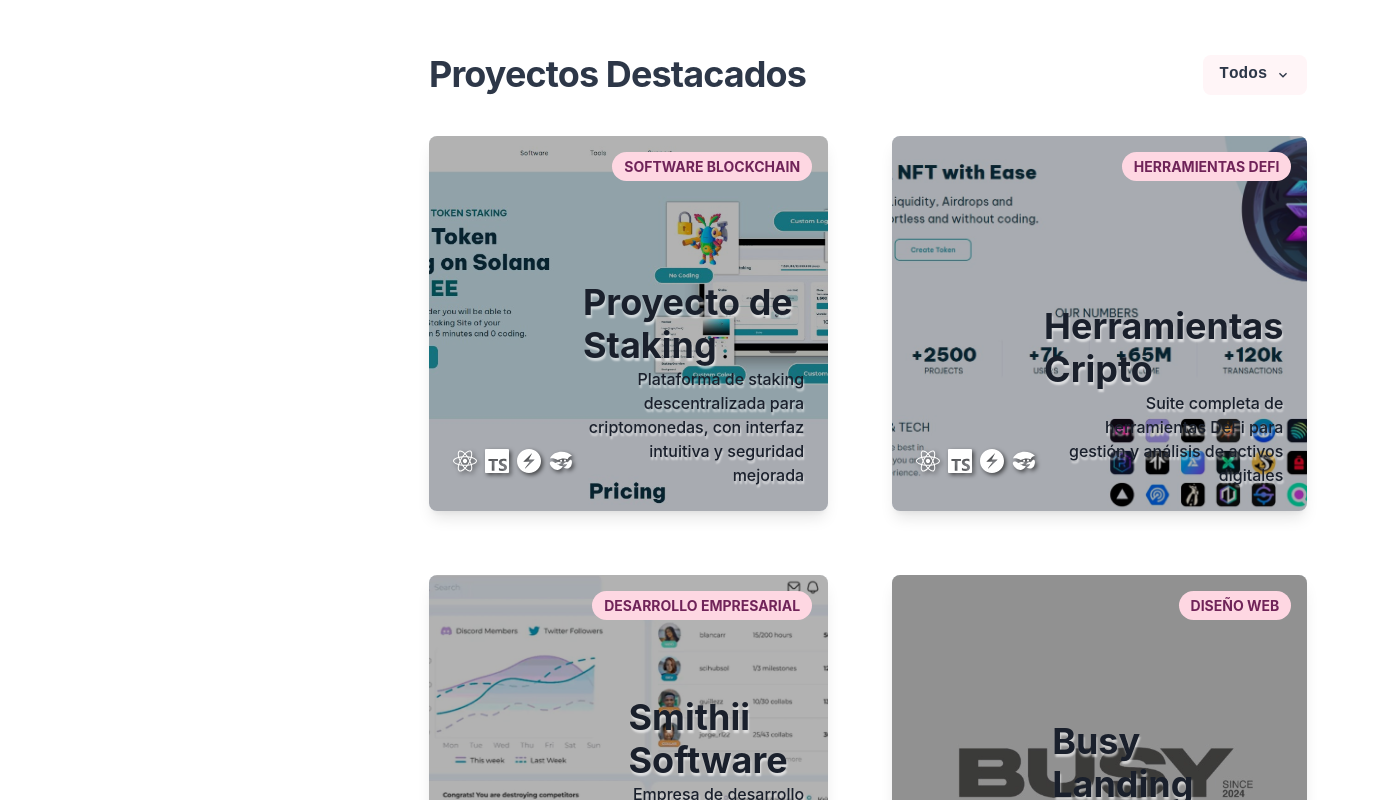
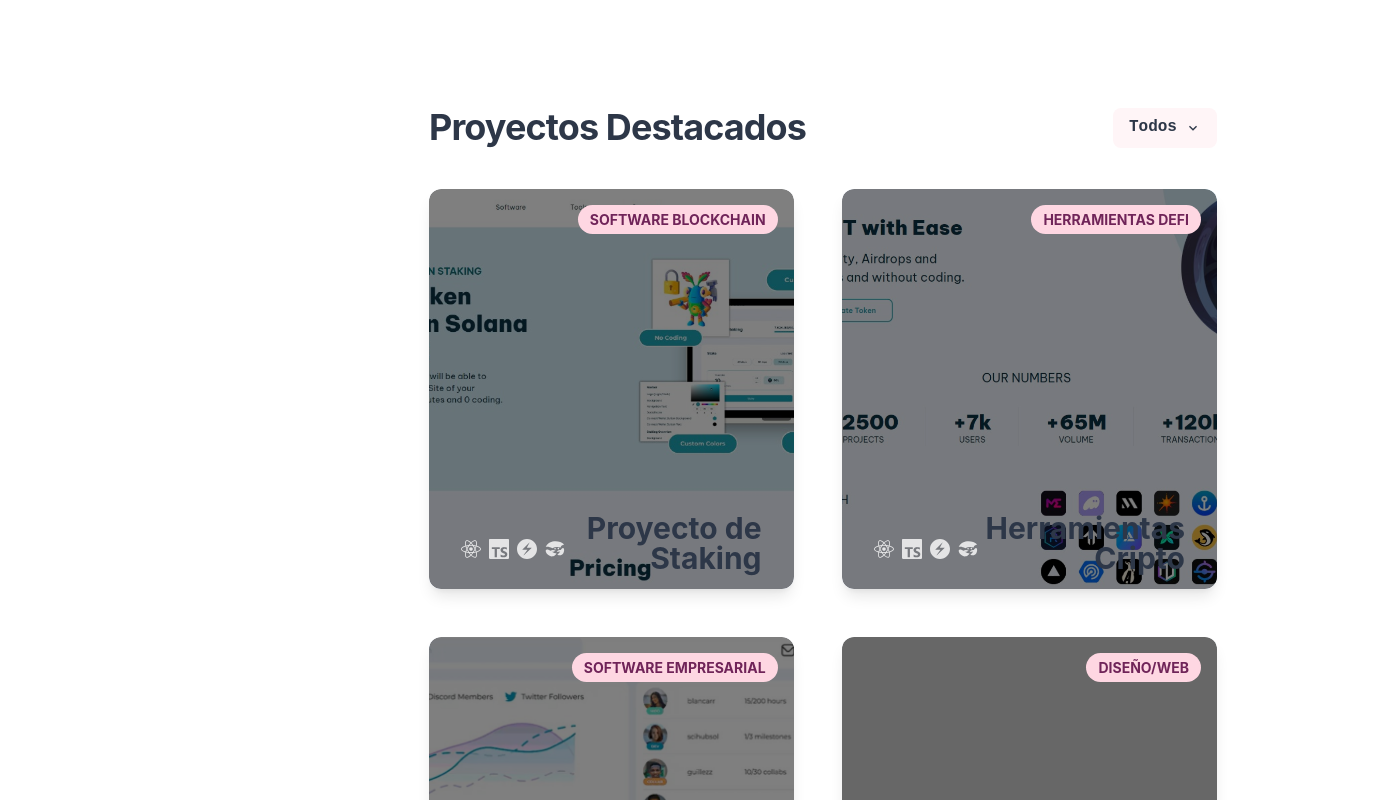
Before and after one commit to valentinsg/my-portfolio, a React (Create React App) app: page / in a window 1280 px wide. Shown: the part 920-1720 px from the top of the page, 1379 px wide, since content can reach past the window. Built offline with nearby package versions, Linux system fonts and the light colour scheme.

Commit message:
mejoras generales

```diff
--- a/src/App.tsx
+++ b/src/App.tsx
@@ -107,7 +107,7 @@ const App: React.FC = () => {
         {/* Main Content */}
         <Box display="flex" flexDirection={{ base: 'column', md: 'row' }} px={{ base: 4, md: 8 }}>
           {/* Sidebar */}
-          <Flex flexShrink={0} w={{ base: "100%", md: "280px", lg: "325px" }}>
+          <Flex display={{ base: "none", md: "block" }} flexShrink={0} w={{ md: "280px", lg: "325px" }}>
             <Sidebar />
           </Flex>
 
@@ -131,7 +131,7 @@ const App: React.FC = () => {
 
           {/* Main Content Sections */}
           <Box p={8} display="flex" flexDir="column" gap={12}>
-            <header>
+            <Box display={{base: "none", md:"flex"}}>
               <Header
                 selectedSection={selectedSection}
                 setSelectedSection={setSelectedSection}
@@ -139,7 +139,7 @@ const App: React.FC = () => {
                 toggleColorMode={toggleColorMode}
                 isMobile={false}
               />
-            </header>
+            </Box>
 
             <Home id="home-section" setSelectedSection={setSelectedSection} />
             <Projects id="projects-section" />
--- a/src/components/Header.tsx
+++ b/src/components/Header.tsx
@@ -101,8 +101,8 @@ const Header: React.FC<HeaderProps> = ({ selectedSection, setSelectedSection, co
         flexShrink={0}
       >
         {/* Language Selector */}
+        <Menu>
           <Tooltip label={isSpanish ? 'Cambiar idioma' : 'Change language'}>
-          <Menu>
             <MenuButton
               as={Button}
               size={{ base: "sm", md: "md" }}
@@ -119,6 +119,7 @@ const Header: React.FC<HeaderProps> = ({ selectedSection, setSelectedSection, co
                 }
               </Box>
             </MenuButton>
+          </Tooltip>
           <MenuList>
             <MenuItem icon={<img src="https://upload.wikimedia.org/wikipedia/commons/1/1a/Flag_of_Argentina.svg" alt="Argentina Flag" width="20" height="20" />} onClick={toggleLanguage}>
               Español
@@ -128,9 +129,9 @@ const Header: React.FC<HeaderProps> = ({ selectedSection, setSelectedSection, co
             </MenuItem>
           </MenuList>
         </Menu>
-        </Tooltip>
 
         {/* Theme Toggle */}
+        <Tooltip label={isSpanish ? 'Cambiar modo' : 'Change mode'}>
           <IconButton
             aria-label="Dark Mode Toggle"
             icon={colorMode === 'light' ? <SunIcon /> : <MoonIcon />}
@@ -140,8 +141,10 @@ const Header: React.FC<HeaderProps> = ({ selectedSection, setSelectedSection, co
             color={buttonColor}
             _hover={{ bg: buttonHoverBg }}
           />
+        </Tooltip>
 
         {/* Contact Button */}
+        <Tooltip label={isSpanish ? 'Agenda una reunión conmigo' : 'Schedule a meeting with me'}>
           <Button
             variant="outline"
             colorScheme="pink"
@@ -151,6 +154,7 @@ const Header: React.FC<HeaderProps> = ({ selectedSection, setSelectedSection, co
           >
             {isSpanish ? 'Habla conmigo' : "Let's Talk"}
           </Button>
+        </Tooltip>
       </Flex>
     </Flex>
   );
--- a/src/components/Home.tsx
+++ b/src/components/Home.tsx
@@ -116,8 +116,6 @@ const Home: React.FC<HomeProps> = ({ setSelectedSection, id }) => {
             colorScheme="pink"
             variant={"outline"}
             boxShadow="md"
-            _hover={{ bg: 'pink.300' }}
-            _active={{ bg: 'pink.500' }}
           />
         </Tooltip>
       </Flex>
--- a/src/components/Projects.tsx
+++ b/src/components/Projects.tsx
@@ -53,7 +53,7 @@ const Projects: React.FC<ProjectsProps> = ({ id }) => {
     md: "repeat(2, 1fr)",
     lg: "repeat(2, 1fr)"
   });
-  const gridGap = useBreakpointValue({ base: 8, md: 12, lg: 16 });
+  const gridGap = useBreakpointValue({ base: 8, md: 10, lg: 12 });
 
   const projectsData = [
     {
@@ -88,7 +88,7 @@ const Projects: React.FC<ProjectsProps> = ({ id }) => {
         "Software development company specialized in web3 solutions and enterprise applications",
       technologies: ['React', 'TypeScript', 'ChakraUI', 'Redux', 'Spring Boot', 'MongoDB'],
       type: 'software',
-      category: isSpanish ? "Desarrollo Empresarial" : "Enterprise Development"
+      category: isSpanish ? "Software Empresarial" : "Enterprise Development"
     },
     {
       bgImage: BusyLandingImage,
@@ -98,7 +98,7 @@ const Projects: React.FC<ProjectsProps> = ({ id }) => {
         "Interactive fashion brand landing page with dynamic visual features and optimized user experience",
       technologies: ['React', 'TypeScript', 'ChakraUI'],
       type: 'branding',
-      category: isSpanish ? "Diseño Web" : "Web Design"
+      category: isSpanish ? "Diseño/Web" : "Diseño/Web"
     }
   ];
 
@@ -110,7 +110,6 @@ const Projects: React.FC<ProjectsProps> = ({ id }) => {
     { value: 'all', label: isSpanish ? 'Todos' : 'All' },
     { value: 'software', label: 'Software' },
     { value: 'branding', label: 'Branding' },
-    { value: 'content-strategist', label: isSpanish ? 'Estrategias de contenido' : 'Content Strategist' }
   ];
 
   return (
@@ -175,8 +174,8 @@ const Projects: React.FC<ProjectsProps> = ({ id }) => {
       <Grid
         templateColumns={gridColumns}
         gap={gridGap}
+        aria-label={isSpanish ? "Lista de proyectos" : "Projects list"}
         role="list"
-        aria-label={isSpanish ? "Lista de proyectos" : "Projects list"}
       >
         {filteredProjects.map((project, index) => (
           <Box
@@ -184,6 +183,7 @@ const Projects: React.FC<ProjectsProps> = ({ id }) => {
             role="listitem"
             position="relative"
           >
+
             <Badge
               position="absolute"
               top={4}
--- a/src/components/ProjectsContainer.tsx
+++ b/src/components/ProjectsContainer.tsx
@@ -1,7 +1,7 @@
 import React, { useState } from 'react';
-import { Box, Heading, Text, useColorModeValue, Flex, Icon, Tooltip } from '@chakra-ui/react';
+import { Box, Heading, useColorModeValue, Flex, Icon, Tooltip } from '@chakra-ui/react';
 import { motion } from 'framer-motion';
-import { FaReact, FaNodeJs, FaPython, FaHtml5, FaCss3Alt, FaJsSquare, FaGitAlt} from 'react-icons/fa';
+import { FaReact, FaNodeJs, FaPython, FaHtml5, FaCss3Alt, FaJsSquare, FaGitAlt } from 'react-icons/fa';
 import { SiTypescript, SiMongodb, SiPostgresql, SiRedux, SiChakraui, SiSpringboot } from 'react-icons/si';
 import { GiCrab } from "react-icons/gi";
 
@@ -18,30 +18,32 @@ const ProjectsContainer: React.FC<ProjectsContainerProps> = ({
   bgImage,
   gifUrl,
   title,
-  description,
   technologies,
   url
 }) => {
   const [isHovered, setIsHovered] = useState(false);
 
   const bgColor = useColorModeValue('gray.100', 'gray.800');
-  const textColor = useColorModeValue("gray.800", "whiteAlpha.900");
+  const textColor = useColorModeValue("gray.700", "whiteAlpha.900");
 
   return (
     <Box
       as={motion.div}
       w="100%"
-      h={{ base: "300px", md: "375px" }}
+      h={{ base: "300px", md: "400px" }}
       bg={bgColor}
-      borderRadius="lg"
+      borderRadius="xl"
       boxShadow="lg"
       overflow="hidden"
       position="relative"
       onHoverStart={() => setIsHovered(true)}
       onHoverEnd={() => setIsHovered(false)}
+      transform={isHovered ? "scale(1.05)" : "scale(1)"}
+      transition="all 0.3s ease"
       onClick={() => window.open(url, '_blank', 'noopener,noreferrer')}
       cursor="pointer"
     >
+
       {/* Imagen de fondo estática */}
       <Box
         position="absolute"
@@ -77,57 +79,45 @@ const ProjectsContainer: React.FC<ProjectsContainerProps> = ({
         left="0"
         right="0"
         bottom="0"
-        bg={isHovered ? "rgba(0,0,0,0.5)" : "rgba(0,0,0,0.3)"}
+        borderRadius="xl"
+        bg={isHovered ? "rgba(0,0,0,0.35)" : "rgba(0,0,0,0.5)"}
         transition="background 0.3s ease-in-out"
       />
 
       {/* Contenido del proyecto */}
       <Flex
         h="100%"
-        p={6}
-        justifyContent="space-between"
+        px={8}
+        py={4}
         alignItems="flex-end"
         position="relative"
         zIndex={1}
       >
         {/* Iconos de tecnologías alineados a la izquierda */}
-        <Flex direction="row" align="flex-end" w={"50%"}>
         {technologies.map((tech, index) => (
           <Tooltip key={index} label={tech} placement="top">
             <Box>
               <Icon
                 as={getIconForTechnology(tech)}
-                  boxSize={6}
+                boxSize={5}
                 mr={2}
                 mb={2}
-                  color="white"
-                  filter="drop-shadow(2px 2px 2px rgba(0,0,0,0.6))"
+                color="whiteAlpha.800"
               />
             </Box>
           </Tooltip>
         ))}
-        </Flex>
 
         {/* Título y descripción alineados a la derecha */}
-        <Flex flexDir={"column"} alignItems="flex-end" w={"85%"}>
         <Heading
           as="h3"
-            size="xl"
+          size="lg"
           color={textColor}
-            textShadow={useColorModeValue("1px 3px 2px rgba(255,255,255,0.6)", "1px 4px 2px rgba(0,0,0,0.6)")}
+          textAlign={"right"}
+          lineHeight={1}
         >
           {title}
         </Heading>
-          <Text
-            fontSize="md"
-            textAlign={"right"}
-            color={textColor}
-            fontWeight="medium"
-            textShadow={useColorModeValue("1px 3px 2px rgba(255,255,255,0.6)", "1px 4px 2px rgba(0,0,0,0.6)")}
-          >
-            {description}
-          </Text>
-        </Flex>
       </Flex>
     </Box>
   );
--- a/src/components/Sidebar.tsx
+++ b/src/components/Sidebar.tsx
@@ -201,6 +201,8 @@ const Sidebar = () => {
               fontSize={{ base: "xs", md: "md" }}
               size={{ base: "sm", md: "lg" }}
               p={{ base: 4, md: "auto" }}
+              w={{ base: "90%", md: "100%" }}
+              maxW="250px"
             >
               {isSpanish ? "Trabajemos Juntos" : "Work Together"}
             </Button>
```
Lines whose indentation alone changed are shown as unchanged.
